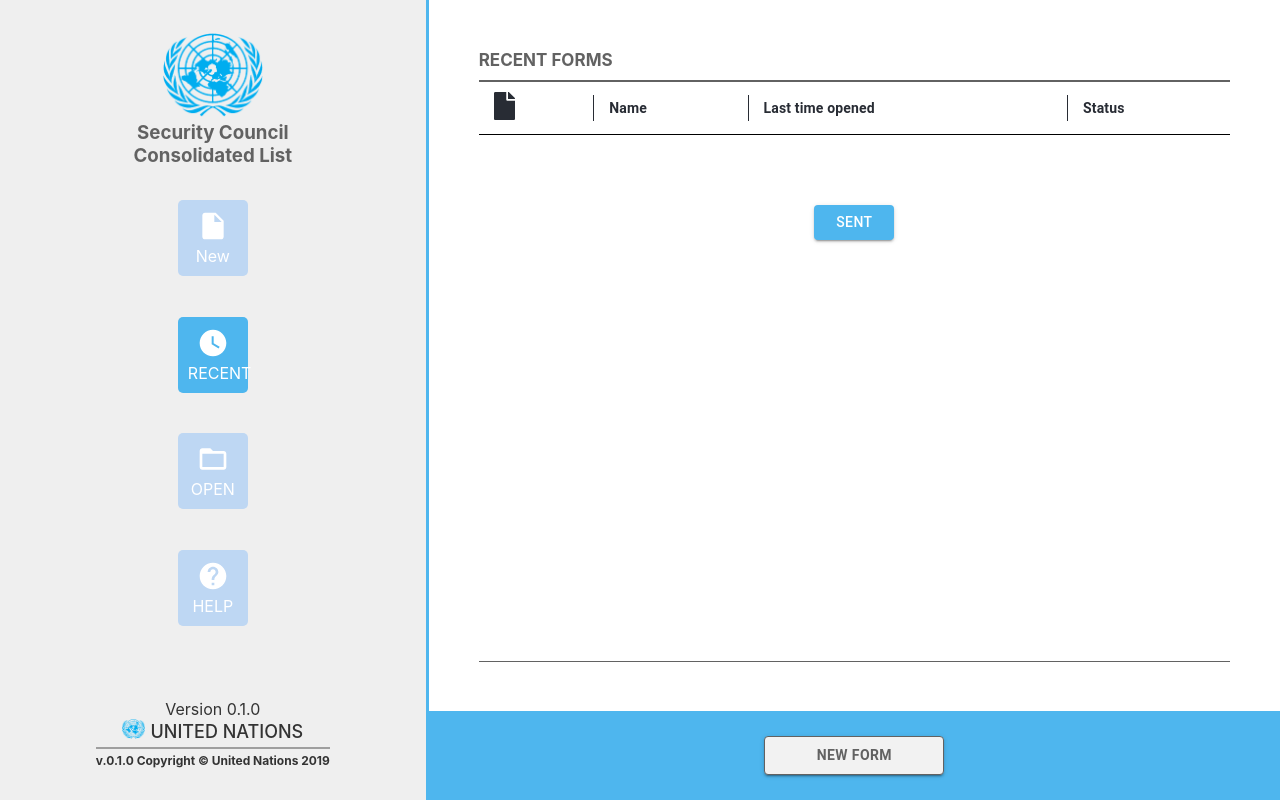
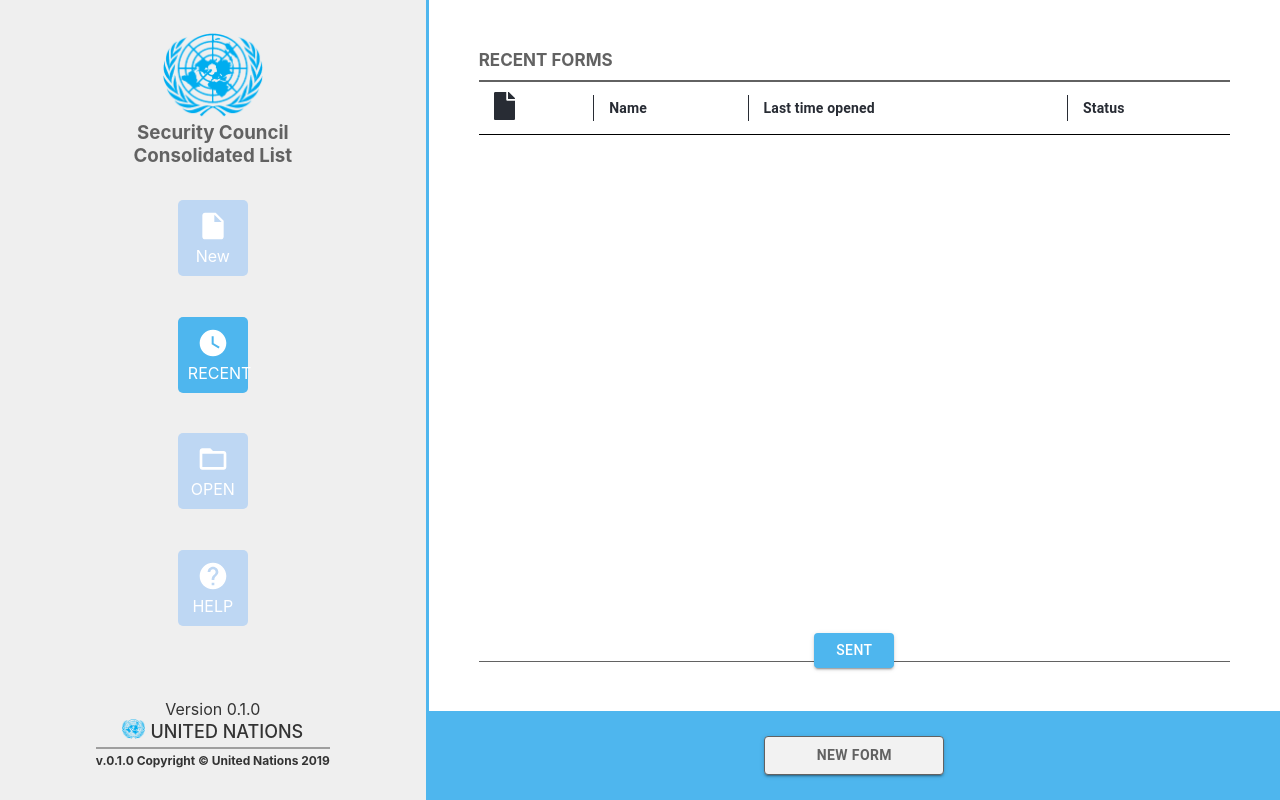
Before and after one commit to amacool/react-electron-offline, a React (Create React App) app: page /recent in a window 1280 px wide. Built offline with nearby package versions, Linux system fonts and the light colour scheme.

Commit message:
limit log of history

```diff
--- a/src/react/components/BiometricData/index.js
+++ b/src/react/components/BiometricData/index.js
@@ -52,7 +52,10 @@ function Features({ settings, handleSetValue, data }) {
 
   const handleEdit = (mode, index) => {
     if (mode === 'edit') {
-      setAttachment(features[index].attachment);
+      setAttachment({
+        ...attachment,
+        result: features[index].attachment.result
+      });
       setIsModalOpen(true);
     } else {
       let tArr = [...features];
@@ -181,7 +184,7 @@ function Features({ settings, handleSetValue, data }) {
           onClose={() => setIsModalOpen(false)}
           labelClose="CLOSE"
         >
-          <iframe src={attachment.result} style={{ width: '100%', height: '100%' }} />
+          <iframe src={attachment.result} style={{ width: '100%', height: '100%' }} title="View Attachment" />
         </CustomModal>
       </div>
     </div>
--- a/src/react/components/common/CustomModal/index.js
+++ b/src/react/components/common/CustomModal/index.js
@@ -3,7 +3,6 @@ import { makeStyles } from '@material-ui/core/styles';
 import Modal from '@material-ui/core/Modal';
 import Backdrop from '@material-ui/core/Backdrop';
 import Fade from '@material-ui/core/Fade';
-import TextField from '@material-ui/core/TextField';
 import Button from "@material-ui/core/Button/Button";
 
 const useStyles = makeStyles(theme => ({
--- a/src/react/containers/Recent/index.js
+++ b/src/react/containers/Recent/index.js
@@ -59,6 +59,8 @@ function Recent() {
               })
             )}
           />
+        </div>
+        <div className="content-footer">
           <Button
             variant="contained"
             className="add-button col-1 mt-39"
--- a/src/react/containers/Recent/styles.css
+++ b/src/react/containers/Recent/styles.css
@@ -24,10 +24,14 @@
   display: flex;
   flex-direction: column;
   align-items: center;
+  overflow-y: auto;
+  height: 88%;
+  margin-bottom: 15px;
 }
 
-.Recent .content-body button {
-  margin-top: 70px;
+.Recent .content-footer {
+  display: flex;
+  justify-content: center;
 }
 
 .Recent .custom-table tbody tr td {
```
Also changed, not shown: electron/main.js (+23 -2 lines), documents/history.txt.
